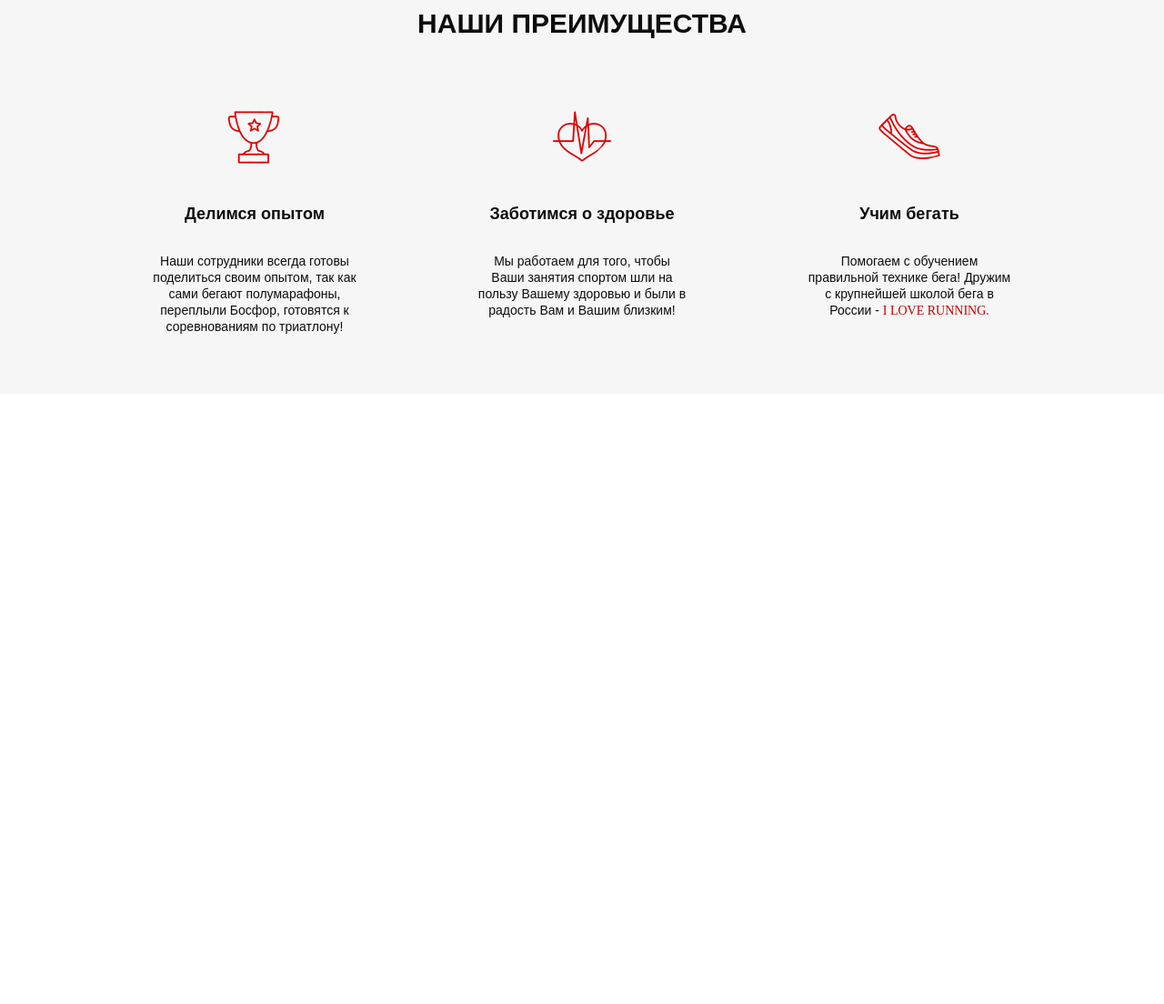
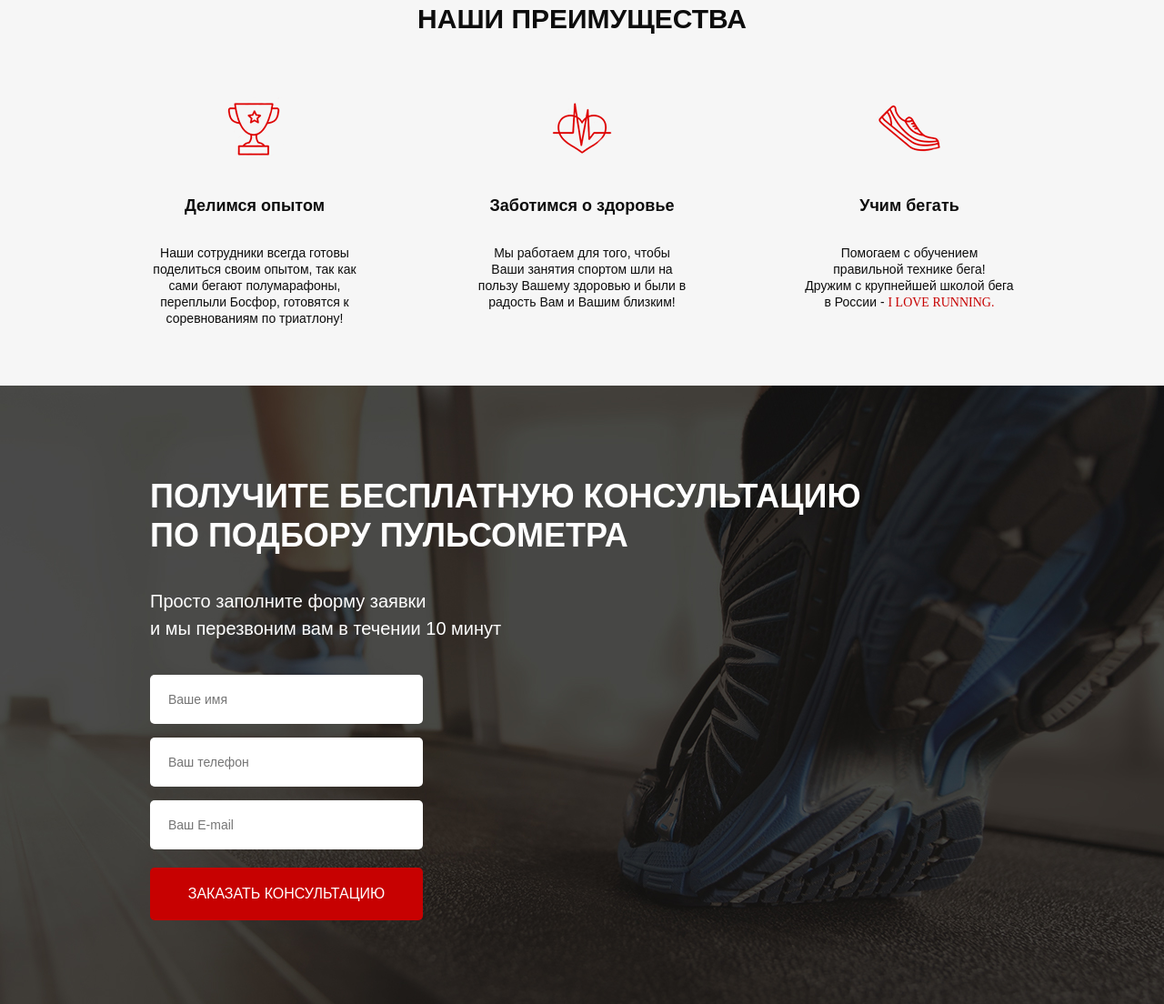
Before and after one commit to LeoSibiryakov/gulp, a website: page src/index.html in a window 1280 px wide. Shown: the part 761-1865 px from the top of the page at 91% size. Before the commit the page ends 1194 px from the top, so only its background shows below. Drawn offline with Linux system fonts and the light colour scheme; a web font is replaced by a local one.

Commit message:
add forms

```diff
--- a/src/index.html
+++ b/src/index.html
@@ -59,7 +59,7 @@
     <div class="benefits">
         <div class="container">
             <div class="benefits__wrapper">
-                <div class="benefits__title">НАШИ ПРЕИМУЩЕСТВА</div>
+                <h2 class="title">НАШИ ПРЕИМУЩЕСТВА</h2>
                 <div class="benefits__block">
                     <div class="benefits__blocks">
                         <div class="benefits__icons">
@@ -85,12 +85,29 @@
                         </div>
                         <h3 class="benefits__subheader">Учим бегать</h3>
                         <div class="benefits__text">
-                            Помогаем с обучением правильной технике бега! Дружим с крупнейшей школой бега в России - <span>I LOVE RUNNING.</span>
+                            Помогаем с обучением правильной технике бега! <br>Дружим с крупнейшей школой бега в России - <a href="#">I LOVE RUNNING.</a>
                         </div>
                     </div>
                 </div>
             </div>
         </div>
     </div>
+
+    <div class="consultation">
+        <div class="container">
+            <h2 class="title title_left">
+                Получите бесплатную консультацию <br>по подбору пульсометра
+            </h2>
+            <div class="consultation__descr">
+                Просто заполните форму заявки <br>и мы перезвоним вам в течении 10 минут
+            </div>
+            <form action="#" class="feed-form">
+                <input name="name" required type="text" placeholder="Ваше имя">
+                <input name="phone" required type="text" placeholder="Ваш телефон" type="number">
+                <input name="email" required type="text" placeholder="Ваш E-mail" type="email">
+                <button class="button button_submit">заказать кОНСУЛЬТАЦИЮ</button>
+            </form>
+        </div>
+    </div>
 </body>
 </html>
--- a/src/sass/blocks/benefits.sass
+++ b/src/sass/blocks/benefits.sass
@@ -9,7 +9,7 @@
         flex-direction: row
         justify-content: space-between
         margin-top: 68px
-    &__title
+    .title
         font-size: 30px
         font-weight: 700
         text-align: center
@@ -44,7 +44,7 @@
         align-items: flex-end
         text-align: center
         color: #0D0D0D
-        span
+        a
             display: contents
             font-family: coursive
             color: #c70101
--- a/src/sass/blocks/buttons.sass
+++ b/src/sass/blocks/buttons.sass
@@ -14,3 +14,8 @@
         height: 50px
         width: 300px
         font-size: 16px
+    &_submit
+        width: 100%
+        height: 58px
+        background: #C70101
+        font-size: 16px
--- /dev/null
+++ b/src/sass/blocks/consultation.sass
@@ -0,0 +1,10 @@
+.consultation
+    min-height: 680px
+    padding: 100px 0 92px 0
+    background: url(/img/const_bg.jpg) center (center/cover) no-repeat
+    &__descr
+        margin-top: 36px
+        font-weight: 500
+        font-size: 20px
+        line-height: 30px
+        color: #FFFFFF
--- /dev/null
+++ b/src/sass/blocks/forms.sass
@@ -0,0 +1,19 @@
+.feed-form
+    margin-top: 36px
+    display: flex
+    flex-direction: column
+    width: 300px
+    input
+        height: 54px
+        background: #FFFFFF
+        border-radius: 5px
+        margin-bottom: 15px
+        border: none
+        padding: 0 20px
+        font-weight: 300
+        font-size: 14px
+        display: flex
+        align-items: center
+        color: #4B4B4B
+        &:nth-child(3)
+            margin-bottom: 20px
--- /dev/null
+++ b/src/sass/blocks/titles.sass
@@ -0,0 +1,11 @@
+.title
+    color: #0d0d0d
+    font-size: 30px
+    font-weight: 700
+    text-align: center
+    text-transform: uppercase
+    &_left
+        font-weight: 700
+        font-size: 36px
+        color: #FFFFFF
+        text-align: left
--- a/src/sass/style.sass
+++ b/src/sass/style.sass
@@ -3,6 +3,9 @@
 @import "blocks/header"
 @import "blocks/buttons"
 @import "blocks/benefits"
+@import "blocks/consultation"
+@import "blocks/titles"
+@import "blocks/forms"
 
 *
     font-family: 'Museo Moderno', sans-serif
```
Also changed, not shown: src/css/blocks/benefits.min.css, src/css/blocks/buttons.min.css, src/css/blocks/consultation.min.css (added), src/css/blocks/forms.min.css (added), src/css/blocks/titles.min.css (added), src/css/style.min.css, src/img/const_bg.jpg (renamed from src/img/const_bg.png), src/js/script.js (added).
